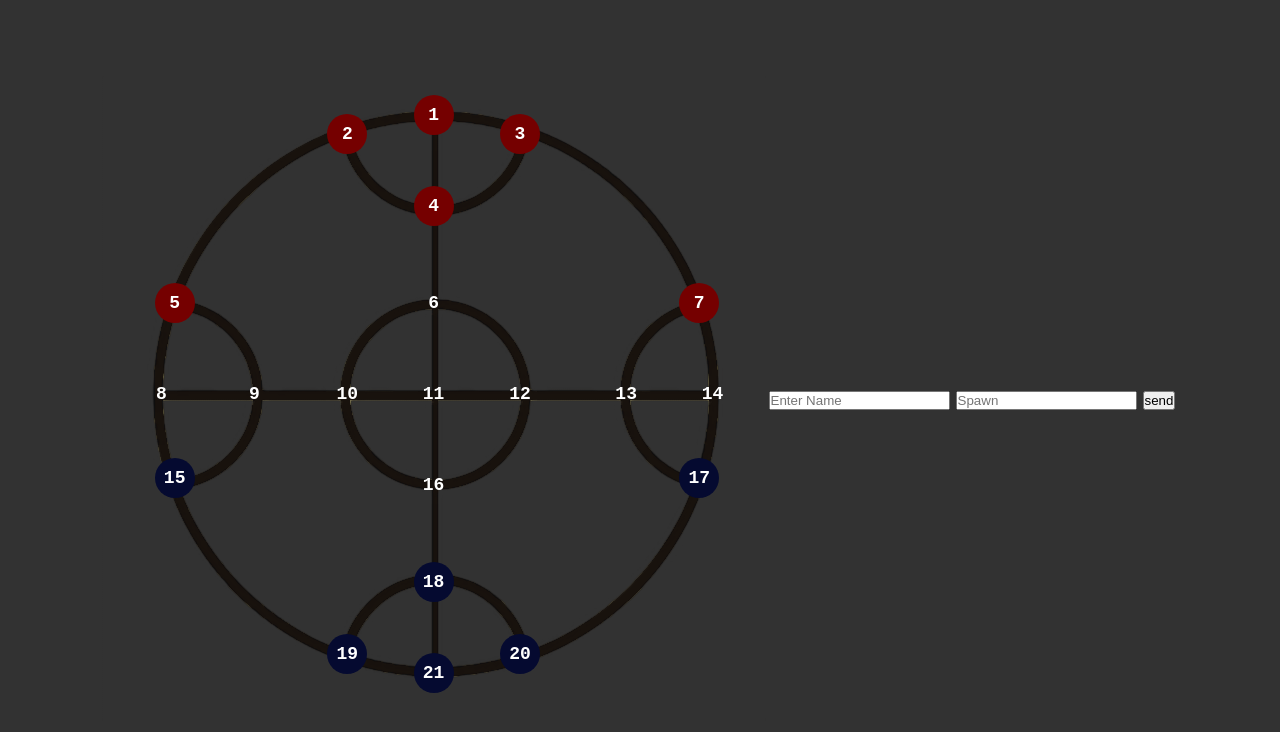
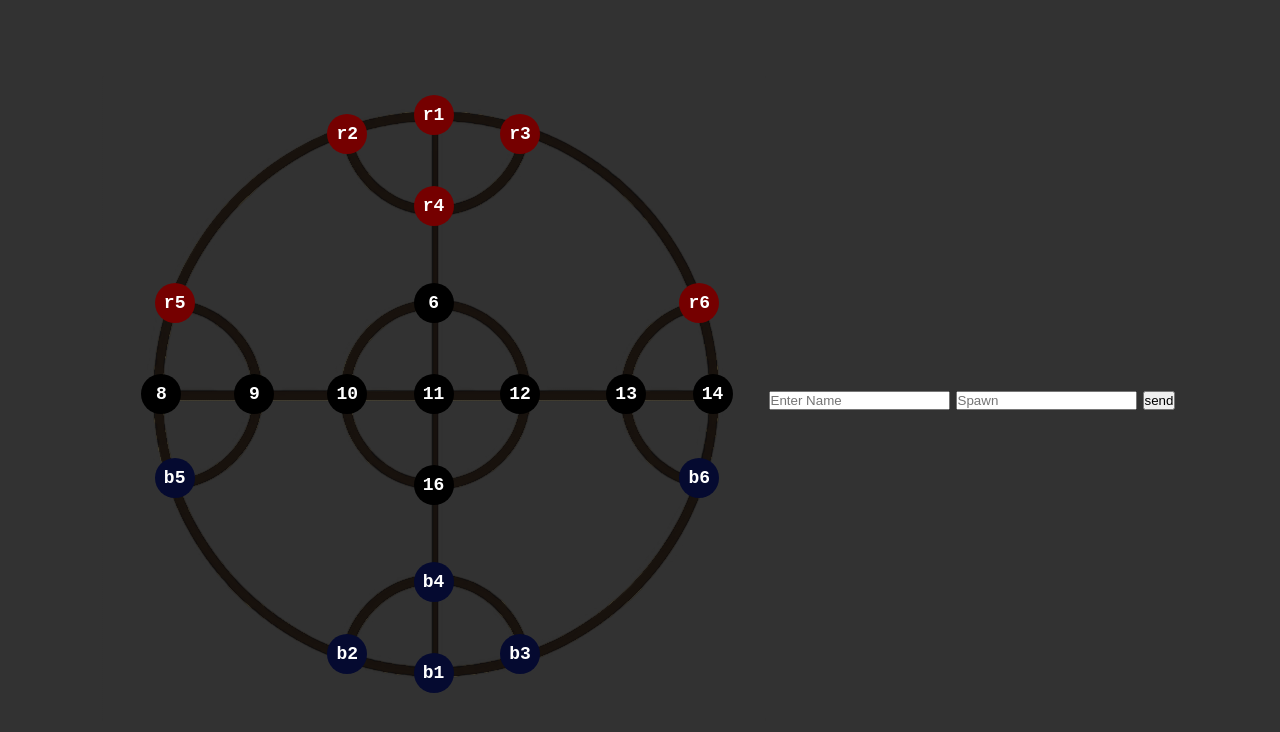
Before and after one commit to DeexithParand2k2/Vatta-Vettatam, a React (Create React App) app: page / in a window 1280 px wide. Shown: the top 732 px of the page. Built offline with nearby package versions, Linux system fonts and the light colour scheme.

Commit message:
first part of game working

```diff
--- a/src/components/Board.js
+++ b/src/components/Board.js
@@ -5,21 +5,17 @@ import Points from './Points'
 import pointData from '../data/pointStatus'
 import {playersTeamOne,playersTeamTwo} from '../data/players'
 
-
-const makemove = (coin,pos) =>{
-  console.log(coin,pos)
-}
-
 function Board() {
   const [pointDataState,changePointData] = useState(pointData)
   const [setPlayerState,changePlayerState] = useState({playersTeamOne,playersTeamTwo})
 
   const changeStatus = (newarr) =>{
-
+    console.log("second time")
     //very important
     var temparr = [...newarr]
+
     temparr.forEach((element) => {
-      element.isPlaced = "empty"
+      if(element.isPlaced!=="empty") element.isPlaced="empty";
     });
 
     for (const index in setPlayerState.playersTeamOne) {
@@ -38,30 +34,26 @@ function Board() {
   }
 
   const makemove = (coin,pos) =>{
-    let tempState = setPlayerState;
+
+    var temp = setPlayerState;
     //pos-1
-    if(tempState.playersTeamOne[coin]!==undefined){
-      tempState.playersTeamOne[coin] = parseInt(pos-1);
+    console.log(temp.playersTeamOne[coin])
+    if(temp.playersTeamOne[coin]!==undefined){
+      temp.playersTeamOne[coin] = parseInt(pos-1);
     }
-    else if(tempState.playersTeamTwo[coin]!==undefined){
-      tempState.playersTeamTwo[coin] = parseInt(pos-1);
+    else if(temp.playersTeamTwo[coin]!==undefined){
+      temp.playersTeamTwo[coin] = parseInt(pos-1);
     }
     else{
       console.log('undefined')
     }
+    var playersTeamOne = temp.playersTeamOne
+    var playersTeamTwo = temp.playersTeamTwo
 
-    console.log(tempState)
-    changePlayerState(tempState)
+    changePlayerState({playersTeamOne,playersTeamTwo})
   }
 
-  //changeStatus(pointDataState)
-
-  // useEffect(()=>{
-  //   console.log('state changed',setPlayerState)
-  // },[setPlayerState])
-
   useEffect(()=>{
-    console.log('changed here')
     changeStatus(pointDataState)
   },[setPlayerState]);
 
--- a/src/components/Points.js
+++ b/src/components/Points.js
@@ -8,13 +8,23 @@ const setColor = (isPlaced) =>{
     if(isPlaced[0]==='b'){
         return "#050A30"
     }
-    return "empty";
+    if(isPlaced==='empty'){
+        return "black";
+    }
 }
 
 function Points({pointData}) {
   return (
         pointData.map((point)=>{
-            return <div key={point.name} className="point" style={{backgroundColor:setColor(point.isPlaced),top:point.tpos,left:point.spos}}><p>{point.name}</p></div>
+            return (
+                <div key={point.name} className="point" style={{
+                    backgroundColor:setColor(point.isPlaced),
+                    top:point.tpos,
+                    left:point.spos
+                }}>
+                    <p>{(point.isPlaced!=="empty")?point.isPlaced:point.name}</p>
+                </div>
+            )
         })
   )
 }
--- a/src/styles/game.css
+++ b/src/styles/game.css
@@ -22,6 +22,7 @@
     display: flex;
     justify-content: center;
     align-items: center;
+    transition: background-color 0.3s ease;
 }
 
 .point > p{
```
